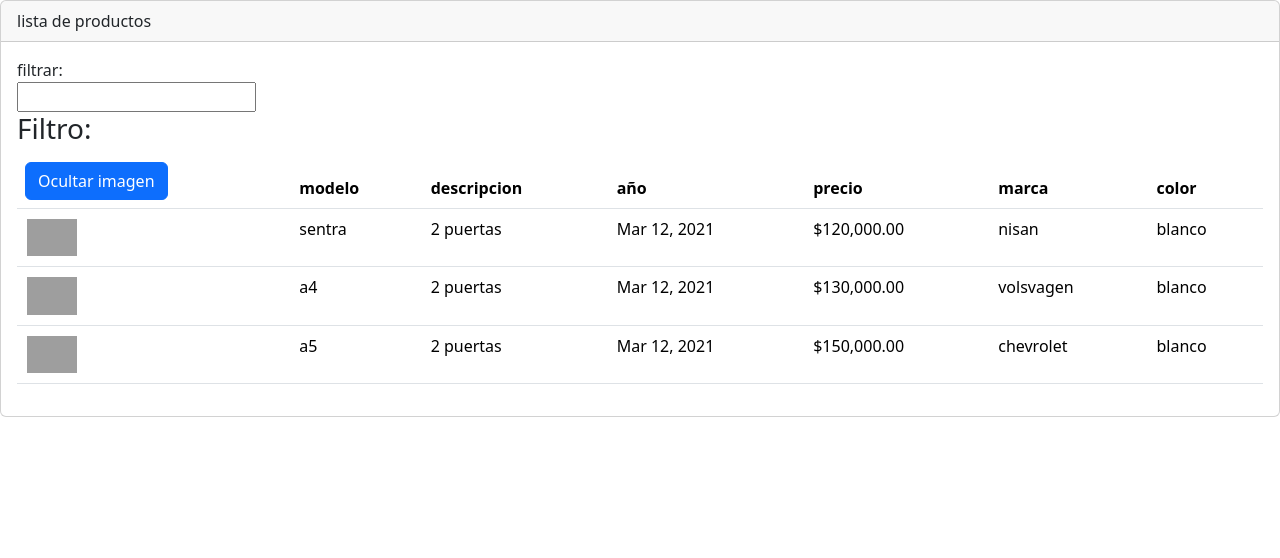
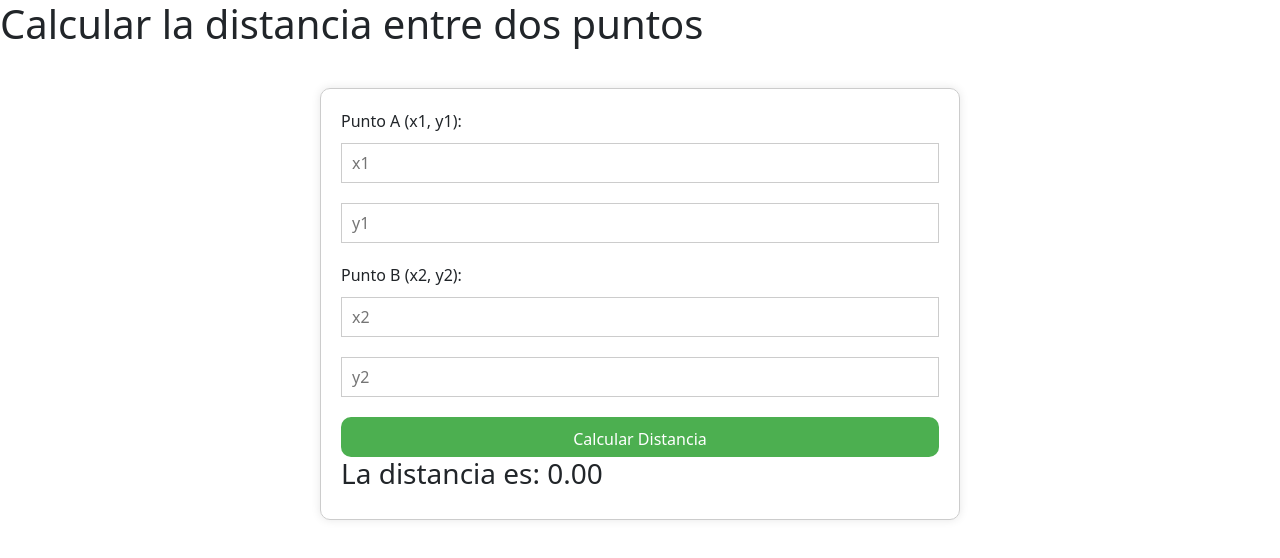
Before and after one commit to IEVN1001-21000506/basesAngular, an Angular app: page / in a window 1280 px wide. Shown: the top 558 px of the page. Built offline with nearby package versions, Linux system fonts and the light colour scheme; grey boxes are pictures that could not be loaded.

Commit message:
Cuarto commit distancias martes 24

```diff
--- a/src/app/app.component.html
+++ b/src/app/app.component.html
@@ -15,5 +15,7 @@
   <h2>Pago: {{alumno.pago | currency}}</h2>
 </div> -->
 <div>
-  <app-product-list></app-product-list>
+  <!-- <app-product-list></app-product-list> -->
+   <!-- <app-ejemplo1></app-ejemplo1> -->
+    <app-distancia></app-distancia>
 </div>
--- /dev/null
+++ b/src/app/formularios/distancia/distancia.component.css
@@ -0,0 +1,41 @@
+/* Estilos para el formulario */
+form {
+    width: 50%;
+    margin: 40px auto;
+    padding: 20px;
+    border: 1px solid #ccc;
+    border-radius: 10px;
+    box-shadow: 0 0 10px rgba(0, 0, 0, 0.1);
+  }
+
+  label {
+    display: block;
+    margin-bottom: 10px;
+  }
+
+  input[type="number"] {
+    width: 100%;
+    height: 40px;
+    margin-bottom: 20px;
+    padding: 10px;
+    border: 1px solid #ccc;
+  }
+
+  button {
+    width: 100%;
+    height: 40px;
+    background-color: #4CAF50;
+    color: #fff;
+    padding: 10px;
+    border: none;
+    border-radius: 10px;
+    cursor: pointer;
+  }
+
+  button:hover {
+    background-color: #3e8e41;
+  }
+
+  p {
+    margin-top: 20px;
+  }
--- /dev/null
+++ b/src/app/formularios/distancia/distancia.component.html
@@ -0,0 +1,17 @@
+<div>
+    <h1>Calcular la distancia entre dos puntos</h1>
+    <form [formGroup]="formulario">
+      <div>
+        <label for="">Punto A (x1, y1):</label>
+        <input formControlName="x1" type="number" placeholder="x1">
+        <input formControlName="y1" type="number" placeholder="y1">
+      </div>
+      <div>
+        <label for="">Punto B (x2, y2):</label>
+        <input formControlName="x2" type="number" placeholder="x2">
+        <input formControlName="y2" type="number" placeholder="y2">
+      </div>
+      <button (click)="calcularDistancia()">Calcular Distancia</button>
+      <h3>La distancia es: {{distancia | number:'1.2-2'}}</h3>
+    </form>
+  </div>
--- /dev/null
+++ b/src/app/formularios/distancia/distancia.component.ts
@@ -0,0 +1,33 @@
+import { Component, OnInit } from '@angular/core';
+import { FormGroup, FormControl, Validators } from '@angular/forms';
+
+@Component({
+  selector: 'app-distancia',
+  templateUrl: './distancia.component.html',
+  styleUrl: './distancia.component.css'
+})
+export class DistanciaComponent implements OnInit{
+  formulario!: FormGroup;
+  distancia: number = 0;
+
+  constructor() {}
+
+  ngOnInit(): void {
+    this.formulario = new FormGroup({
+      x1: new FormControl('', Validators.required),
+      y1: new FormControl('', Validators.required),
+      x2: new FormControl('', Validators.required),
+      y2: new FormControl('', Validators.required)
+    });
+  }
+
+  calcularDistancia(): void {
+    const x1 = this.formulario.get('x1')?.value;
+    const y1 = this.formulario.get('y1')?.value;
+    const x2 = this.formulario.get('x2')?.value;
+    const y2 = this.formulario.get('y2')?.value;
+
+    this.distancia = Math.sqrt(Math.pow((x2 - x1), 2) + Math.pow((y2 - y1), 2));
+
+  }
+}
--- /dev/null
+++ b/src/app/formularios/ejemplo1/ejemplo1.component.css
@@ -0,0 +1,41 @@
+/* Estilos para el formulario */
+form {
+    width: 50%;
+    margin: 40px auto;
+    padding: 20px;
+    border: 1px solid #ccc;
+    border-radius: 10px;
+    box-shadow: 0 0 10px rgba(0, 0, 0, 0.1);
+  }
+
+  label {
+    display: block;
+    margin-bottom: 10px;
+  }
+
+  input[type="number"] {
+    width: 100%;
+    height: 40px;
+    margin-bottom: 20px;
+    padding: 10px;
+    border: 1px solid #ccc;
+  }
+
+  button {
+    width: 100%;
+    height: 40px;
+    background-color: #4CAF50;
+    color: #fff;
+    padding: 10px;
+    border: none;
+    border-radius: 10px;
+    cursor: pointer;
+  }
+
+  button:hover {
+    background-color: #3e8e41;
+  }
+
+  p {
+    margin-top: 20px;
+  }
--- /dev/null
+++ b/src/app/formularios/ejemplo1/ejemplo1.component.html
@@ -0,0 +1,16 @@
+<!-- <div>
+    <h1>Sumar dos numeros</h1>
+    <form [formGroup]="formulario">
+        <div>
+            <label >Numero 1:</label>
+            <input type="number" formControlName="numero1">
+        </div>
+        <div>
+            <label >Numero 2:</label>
+            <input type="number" formControlName="numero2">
+        </div>
+
+        <button (click)="sumarNumeros()">Sumar</button>
+        <h3 >La suma es: {{resultado}}</h3>
+    </form>
+</div> -->
--- /dev/null
+++ b/src/app/formularios/ejemplo1/ejemplo1.component.ts
@@ -0,0 +1,25 @@
+import { Component, OnInit } from '@angular/core';
+import { FormGroup, FormControl, Validators } from '@angular/forms';
+
+@Component({
+  selector: 'app-ejemplo1',
+  templateUrl: './ejemplo1.component.html',
+  styleUrl: './ejemplo1.component.css'
+})
+export class Ejemplo1Component implements OnInit{
+
+  formulario!:FormGroup;
+  resultado:number=0;
+  constructor(){}
+    ngOnInit(): void{
+      this.formulario=new FormGroup({
+      numero1: new FormControl('', Validators.required),
+      numero2: new FormControl('', Validators.required)
+      });
+  }
+  sumarNumeros():void{
+    const numero1=this.formulario.get('numero1')?.value;
+    const numero2=this.formulario.get('numero2')?.value;
+    this.resultado=numero1+numero2;
+  }
+}
```
Also changed, not shown: src/app/app.module.ts (+8 -3 lines), 2 other files (tests, documents, lock files or other folders).
